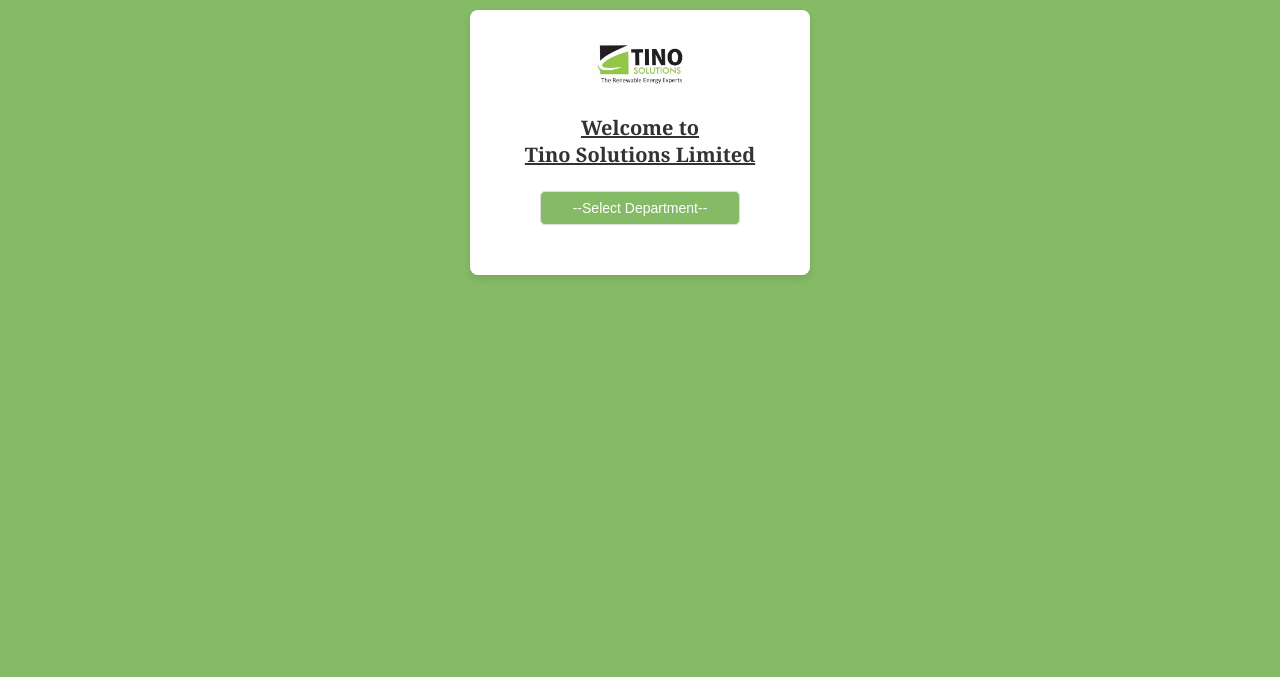
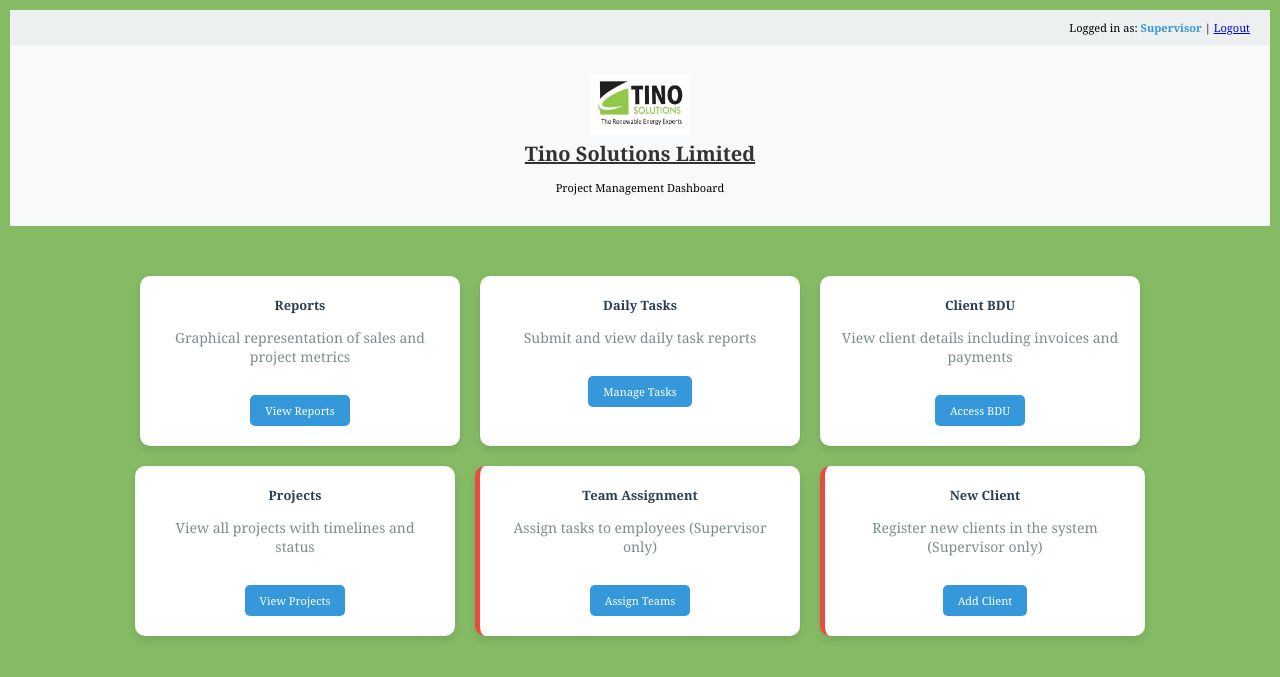
Before and after one commit to mawukle/Tino-Solutions-Reports, a Flask app: page / in a window 1280 px wide. Shown: the top 677 px of the page. Run offline with Flask 3, Linux system fonts and the light colour scheme; parts of the project's set-up code (start-up, migrations or seed data) failed here and were passed over; some libraries are stand-ins or nearby versions.

Commit message:
Updated app.py

```diff
--- a/templates/index.html
+++ b/templates/index.html
@@ -6,70 +6,146 @@
     <title>Homepage - Tino Solutions Limited</title>
     <link rel="stylesheet" href="{{ url_for('static', filename='style.css') }}">
     <link rel="icon" href="{{ url_for('static', filename='favicon.ico') }}" type="image/x-icon">
-    <script>
-        // Function to show links based on selected department
-        function filterLinks() {
-            // Get the selected department
-            const department = document.getElementById('departmentSelect').value;
-
-            // Hide all navigation menus
-            const allMenus = document.querySelectorAll('.department-links');
-            allMenus.forEach(menu => menu.style.display = 'none');
-
-            // Show the selected department's menu if a valid department is selected
-            if (department) {
-                const selectedMenu = document.getElementById(department);
-                if (selectedMenu) {
-                    selectedMenu.style.display = 'block';
-                }
-            }
+    <style>
+        .dashboard {
+            display: flex;
+            flex-wrap: wrap;
+            gap: 20px;
+            justify-content: center;
+            padding: 20px;
         }
-    </script>
+        .card {
+            background: white;
+            border-radius: 10px;
+            box-shadow: 0 4px 8px rgba(0,0,0,0.1);
+            width: 280px;
+            padding: 20px;
+            text-align: center;
+            transition: transform 0.3s;
+        }
+        .card:hover {
+            transform: translateY(-5px);
+        }
+        .card.supervisor-only {
+            border-left: 5px solid #e74c3c;
+        }
+        .card h3 {
+            margin-top: 0;
+            color: #2c3e50;
+        }
+        .card p {
+            color: #7f8c8d;
+            font-size: 14px;
+        }
+        .card a {
+            display: inline-block;
+            margin-top: 15px;
+            padding: 8px 15px;
+            background: #3498db;
+            color: white;
+            text-decoration: none;
+            border-radius: 5px;
+            transition: background 0.3s;
+        }
+        .card a:hover {
+            background: #2980b9;
+        }
+        .header {
+            text-align: center;
+            padding: 20px 0;
+            background: #f8f9fa;
+            margin-bottom: 30px;
+        }
+        .logo-container {
+            display: flex;
+            justify-content: center;
+            align-items: center;
+            margin-bottom: 15px;
+        }
+        .logo1 {
+            height: 60px;
+        }
+        .user-controls {
+            text-align: right;
+            padding: 10px 20px;
+            background: #ecf0f1;
+        }
+        .user-role {
+            font-weight: bold;
+            color: #3498db;
+        }
+    </style>
 </head>
 <body>
-    <div class="container_5">
+    <div class="user-controls">
+        Logged in as: <span class="user-role">Supervisor</span> |
+        <a href="#">Logout</a>
+    </div>
 
-        <img src="{{ url_for('static', filename='logo.png') }}" alt="Logo" class="logo1"><br><br>
-        <h1>Welcome to<br>Tino Solutions Limited</h1>
-<!--        <p>Select a department to navigate:</p>-->
+    <div class="header">
+        <div class="logo-container">
+            <img src="{{ url_for('static', filename='logo.png') }}" alt="Logo" class="logo1">
+        </div>
+        <h1>Tino Solutions Limited</h1>
+        <p>Project Management Dashboard</p>
+    </div>
 
-        <!-- Department Dropdown -->
-        <div class="departments">
-<!--            <label for="departmentSelect">Choose a Department:</label>-->
-            <select id="departmentSelect" onchange="filterLinks()">
-                <option value="">--Select Department--</option>
-                <option value="installation">INSTALLATION</option>
-                <option value="sales">SALES</option>
-                <option value="logistics">LOGISTICS</option>
-            </select>
+    <div class="dashboard">
+        <!-- Reports - Available to all -->
+        <div class="card">
+            <h3>Reports</h3>
+            <p>Graphical representation of sales and project metrics</p>
+            <a href="{{ url_for('reports') }}">View Reports</a>
         </div>
 
-        <!-- Navigation Menus -->
-        <nav class="navigation-menu">
+        <!-- Assign Jobs - Available to all -->
+        <div class="card">
+            <h3>Daily Tasks</h3>
+            <p>Submit and view daily task reports</p>
+            <a href="{{ url_for('assign_job') }}">Manage Tasks</a>
+        </div>
 
-            <!-- Installation Links -->
-            <ul id="installation" class="department-links" style="display: none;">
-                <li><a href="{{ url_for('assign_job') }}">Daily Report</a></li>
-                <li><a href="{{ url_for('summary') }}">Summary</a></li>
-                <li><a href="{{ url_for('team_ranking') }}">Team Ranking</a></li>
-                <li><a href="{{ url_for('assign_teams') }}">Team Assignment</a></li>
-            </ul>
+        <!-- BDU - Client Details -->
+        <div class="card">
+            <h3>Client BDU</h3>
+            <p>View client details including invoices and payments</p>
+            <a href="{{ url_for('bdu') }}">Access BDU</a>
+        </div>
 
-            <!-- Sales Links -->
-            <ul id="sales" class="department-links" style="display: none;">
-                <li><a href="{{ url_for('client_list') }}">Client List</a></li>
-                <li><a href="{{ url_for('newClient_entryForm') }}">New Client Entry Form</a></li>
-            </ul>
+        <!-- Projects -->
+        <div class="card">
+            <h3>Projects</h3>
+            <p>View all projects with timelines and status</p>
+            <a href="{{ url_for('projects') }}">View Projects</a>
+        </div>
 
-            <!-- Logistics Links -->
-            <ul id="logistics" class="department-links" style="display: none;">
-                <li><a href="{{ url_for('stock_disbursement') }}">Stock Disbursement</a></li>
-                <li><a href="{{ url_for('stock_summary') }}">Stock Summary</a></li>
-                <li><a href="{{ url_for('client_list') }}">Client List</a></li>
-                <li><a href="{{ url_for('newClient_entryForm') }}">New Client Entry Form</a></li>
-            </ul>
+        <!-- Supervisor Only Section -->
+        <div class="card supervisor-only">
+            <h3>Team Assignment</h3>
+            <p>Assign tasks to employees (Supervisor only)</p>
+            <a href="{{ url_for('assign_teams') }}">Assign Teams</a>
+        </div>
 
-        </nav>
+        <div class="card supervisor-only">
+            <h3>New Client</h3>
+            <p>Register new clients in the system (Supervisor only)</p>
+            <a href="{{ url_for('newClient_entryForm') }}">Add Client</a>
+        </div>
     </div>
+
+    <script>
+        // This would be replaced with actual user role check from backend
+        const userRole = 'supervisor'; // This would normally come from your authentication system
+
+        // Hide supervisor-only items if user is not supervisor
+        document.addEventListener('DOMContentLoaded', function() {
+            if (userRole !== 'supervisor') {
+                const supervisorCards = document.querySelectorAll('.supervisor-only');
+                supervisorCards.forEach(card => {
+                    card.style.display = 'none';
+                });
+            }
+        });
+    </script>
 </body>
 </html>
```
Also changed, not shown: 1 other file.
